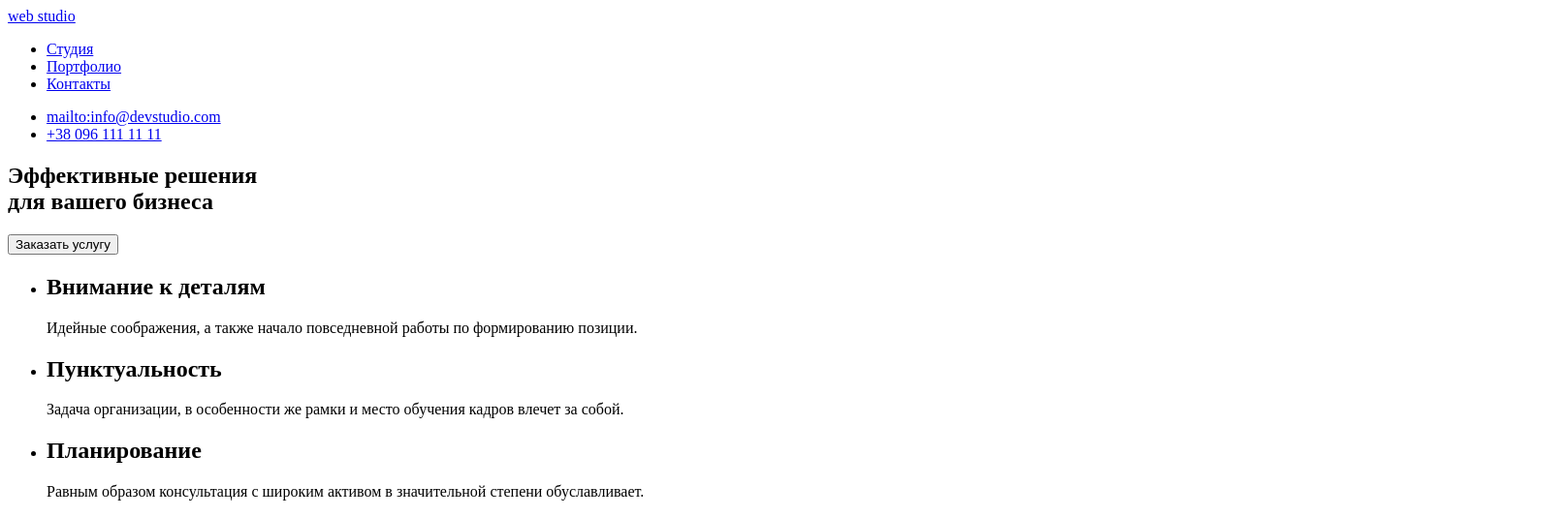
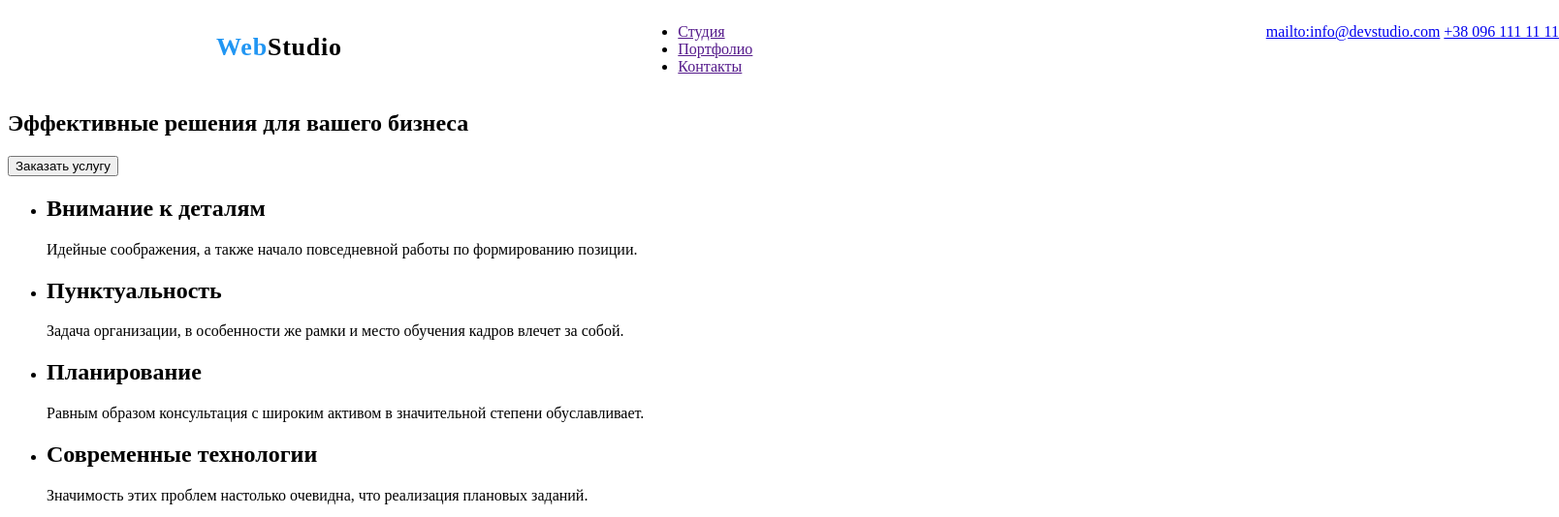
Before and after one commit to GansBRO27/goit-markup-hw-02, a plain HTML site: page index.html in a window 1280 px wide. Shown: the top 534 px of the page at 97% size, 1608 px wide, since content can reach past the window. Drawn offline with Linux system fonts and the light colour scheme.

Commit message:
коректировка

```diff
--- a/css/style.css
+++ b/css/style.css
@@ -0,0 +1,53 @@
+body {
+  width: 1600px;
+}
+
+.header-style {
+  background-color: #ffffff;
+  display: flex;
+  justify-content: space-between;
+}
+.navigation {
+  display: inline-block;
+  justify-content: space-between;
+  width: 300px;
+}
+
+.link-styles > .link {
+  display: inline-block;
+}
+
+.contacts > .contact-link {
+  display: inline-block;
+}
+.web-logo {
+  font-family: Raleway;
+  font-style: normal;
+  font-weight: bold;
+  font-size: 26px;
+  line-height: 31px;
+
+  letter-spacing: 0.03em;
+
+  color: #2196f3;
+}
+.studio-logo {
+  font-family: Raleway;
+  font-style: normal;
+  font-weight: bold;
+  font-size: 26px;
+  line-height: 31px;
+
+  letter-spacing: 0.03em;
+
+  color: #000000;
+}
+.logo {
+}
+.go-main {
+  font-size: 0;
+  text-decoration: none;
+
+  margin-top: 25px;
+  padding-left: 215px;
+}
--- a/index.html
+++ b/index.html
@@ -5,44 +5,53 @@
     <meta http-equiv="X-UA-Compatible" content="IE=edge" />
     <meta name="viewport" content="width=device-width, initial-scale=1.0" />
     <title>web studio</title>
+    <link rel="stylesheet" href="css/style.css" />
+    <link rel="preconnect" href="https://fonts.googleapis.com" />
+    <link rel="preconnect" href="https://fonts.googleapis.com" />
+    <link rel="preconnect" href="https://fonts.gstatic.com" crossorigin />
   </head>
-  <body>
+  <body class="body-style">
     <!--navigation and contacts -->
-    <header>
+
+    <header class="header-style">
+      <a href="" class="go-main">
+        <span class="web-logo logo">Web</span>
+        <span class="studio-logo logo">Studio</span></a
+      >
       <nav class="navigation">
-        <a href="https://gansbro27.github.io/aasdaasd/">web studio</a>
-        <ul>
-          <li>
-            <a href="https://gansbro27.github.io/aasdaasd/">Студия</a>
+        <ul class="li-styles">
+          <li class="link">
+            <a href="">Студия</a>
           </li>
-          <li>
-            <a href="https://gansbro27.github.io/aasdaasd/">Портфолио</a>
+          <li class="link">
+            <a href="">Портфолио</a>
           </li>
-          <li>
-            <a href="https://gansbro27.github.io/aasdaasd/">Контакты</a>
+          <li class="link">
+            <a href="">Контакты</a>
           </li>
         </ul>
       </nav>
-      <ul>
-        <li>
+
+      <ul class="contacts">
+        <li class="contact-link mail">
           <a href="mailto:info@devstudio.com">mailto:info@devstudio.com</a>
         </li>
-        <li>
+        <li class="contact-link">
           <a href="tel:+380961111111">+38 096 111 11 11</a>
         </li>
       </ul>
     </header>
+
     <main>
       <!--about company-->
-      <section class="section1">
-        <h1>
-          Эффективные решения<br />
-          для вашего бизнеса
-        </h1>
+      <section>
+        <h1>Эффективные решения для вашего бизнеса</h1>
         <button title="button">Заказать услугу</button>
       </section>
 
       <section class="section2">
+        <!--добавить скрытый заголовок
+         -->
         <ul>
           <li>
             <h2>Внимание к деталям</h2>
@@ -149,15 +158,12 @@
       </section>
       <footer>
         <h2>WebStudio</h2>
-        <ul>
-          <li>
-            <address>г. Киев, пр-т Леси Украинки, 26</address>
-          </li>
-          <li>
-            <a href="mailto:info@devstudio.com">mailto:info@devstudio.com</a>
-          </li>
-          <li><a href="tel:+380961111111">+38 096 111 11 11</a></li>
-        </ul>
+        <address>
+          г. Киев, пр-т Леси Украинки, 26
+          <a href="mailto:info@devstudio.com">mailto:info@devstudio.com</a
+          ><br />
+          <a href="tel:+380961111111">+38 096 111 11 11</a>
+        </address>
       </footer>
     </main>
   </body>
```
Also changed, not shown: portfolio.html (added, +14 -0 lines).
